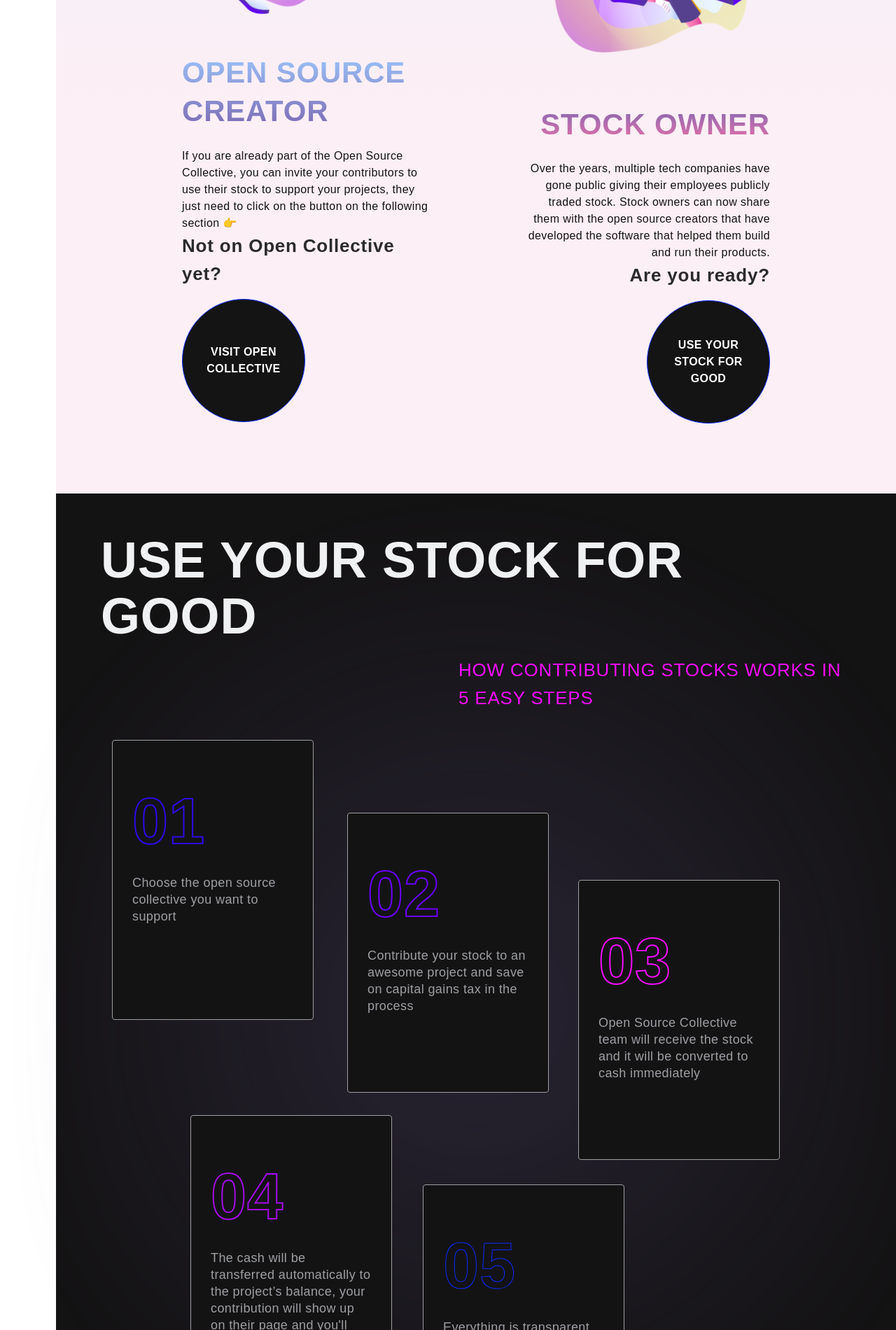
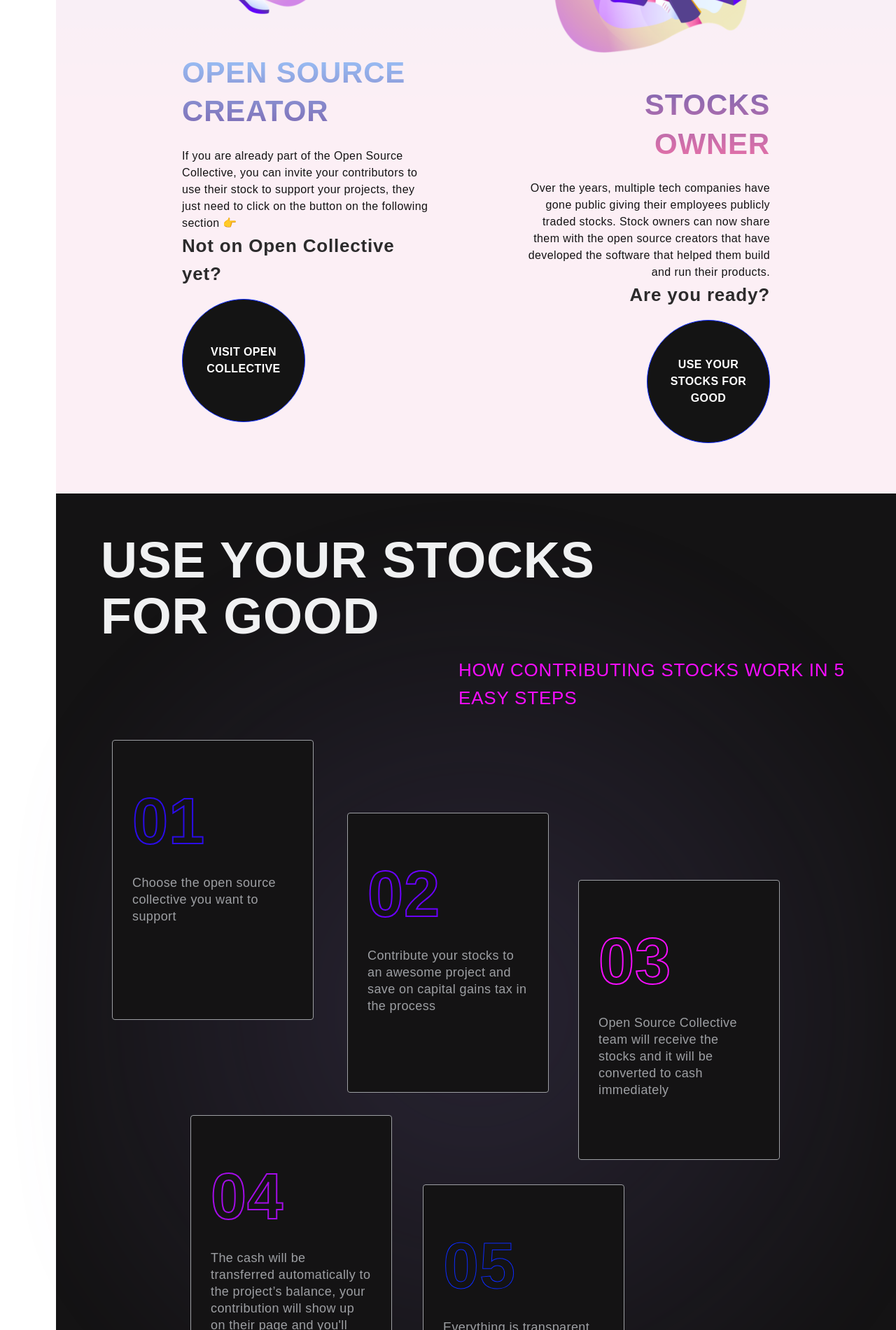
Before and after one commit to opencollective/open-stocks, a website: page index.html in a window 1280 px wide. Shown: the part 900-2800 px from the top of the page at 70% size. Drawn offline with nearby package versions, Linux system fonts and the light colour scheme; a web font is replaced by a local one.

Commit message:
update stock copies

```diff
--- a/index.html
+++ b/index.html
@@ -157,18 +157,18 @@
               </div>
               <div class="illustration illustration-mobile"></div>
               <div class="stockOwnerContainer">
-                <h2>Stock owner</h2>
+                <h2>Stocks owner</h2>
                 <p>
                   Over the years, multiple tech companies have gone public
-                  giving their employees publicly traded stock. Stock owners can
-                  now share them with the open source creators that have
+                  giving their employees publicly traded stocks. Stock owners
+                  can now share them with the open source creators that have
                   developed the software that helped them build and run their
                   products.
                 </p>
                 <div class="areYouReadyContainer">
                   <h4>Are you ready?</h4>
                   <div class="useYourStockForGood">
-                    <a href="#letsStart">Use your stock for Good</a>
+                    <a href="#letsStart">Use your stocks for Good</a>
                   </div>
                 </div>
               </div>
@@ -179,10 +179,10 @@
       <section id="howDoesitWork">
         <div class="useYourStockForGood-container">
           <h2 data-aos="fade-up" data-aos-easing="ease-out">
-            Use your stock for Good
+            Use your stocks for Good
           </h2>
           <h5 data-aos="fade" data-aos-easing="ease-out" data-aos-delay="100">
-            how contributing stocks works in 5 easy steps
+            how contributing stocks work in 5 easy steps
           </h5>
           <div class="stepsContainer">
             <div
@@ -205,11 +205,11 @@
               <div class="stepContent">
                 <h3>02</h3>
                 <p class="visible-sm">
-                  Contribute your stock to an awesome project and save on
+                  Contribute your stocks to an awesome project and save on
                   capital gains tax in the process
                 </p>
                 <p class="visible-xs">
-                  Contribute your stock to an awesome project
+                  Contribute your stocks to an awesome project
                 </p>
               </div>
             </div>
@@ -222,8 +222,8 @@
               <div class="stepContent">
                 <h3>03</h3>
                 <p class="visible-sm">
-                  Open Source Collective team will receive the stock and it will
-                  be converted to cash immediately
+                  Open Source Collective team will receive the stocks and it
+                  will be converted to cash immediately
                 </p>
                 <p class="visible-xs">
                   Support your selected project using your stocks
@@ -295,7 +295,7 @@
                     <span>Open source creator</span>
                   </button>
                   <button class="stockOwnerButton">
-                    <span>Stock owner</span>
+                    <span>Stocks owner</span>
                   </button>
                 </div>
               </div>
@@ -318,8 +318,10 @@
                   <p class="formInstruction stockOwner">
                     Make sure you add the projects you want to fund on the text
                     field in the checkout form. If the collective you want to
-                    fund is not on Open Collective, please
-                    <a href="https://opencollective.com/support">let us know</a
+                    fund is not on Open Collective or your brokerage service is
+                    not already activated in the checkout, please
+                    <a href="https://opencollective.com/support" target="_blank"
+                      >let us know</a
                     >.
                   </p>
                   <form class="emailForm openSourceCreator">
```
Also changed, not shown: 1 other file.
